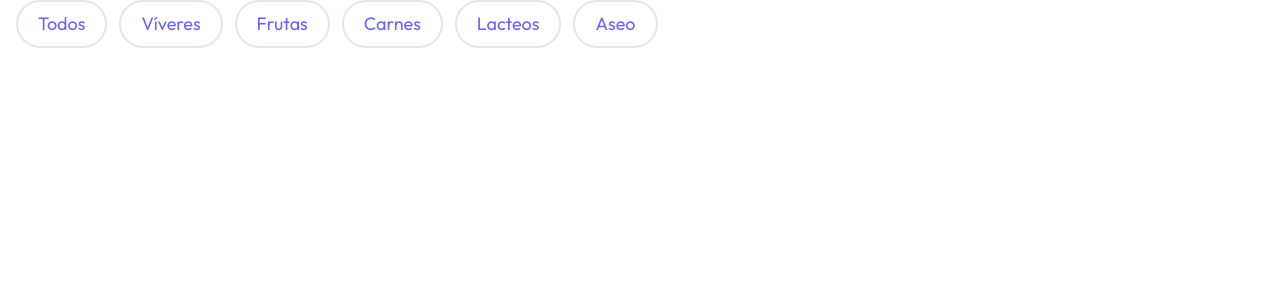
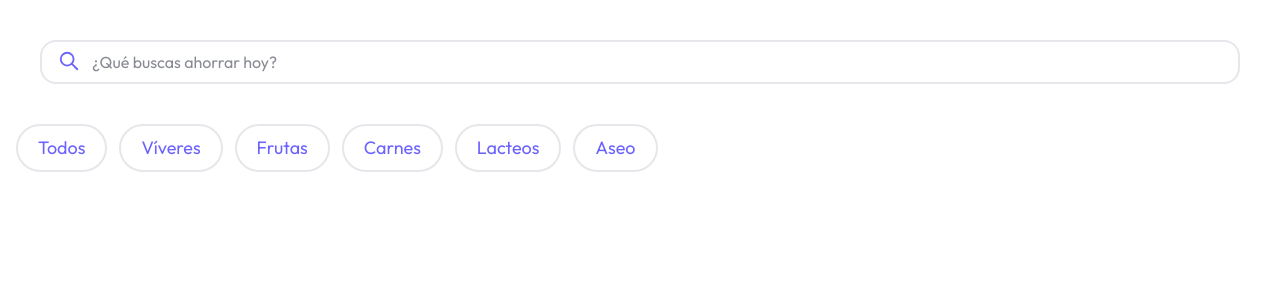
Before and after one commit to Gabriand/El-Dato, a React (Vite) app: page / in a window 1280 px wide. Shown: the top 300 px of the page. Built offline with nearby package versions, Linux system fonts and the light colour scheme.

Commit message:
ui: diseño de la busqueda

```diff
--- a/src/pages/Home.jsx
+++ b/src/pages/Home.jsx
@@ -1,8 +1,33 @@
 export default function Home() {
     return (
         <main>
-            <div className="mx-4 overflow-x-auto">
-                <ul className="flex text-primary gap-3 min-w-max sm:text-base lg:text-lg">
+            <div className="m-5 lg:m-10 py-2 p-4 border-2 border-surface rounded-2xl flex gap-3 has-focus:border-primary has-focus:bg-tone">
+                <svg
+                    className="text-primary"
+                    width="22px"
+                    height="22px"
+                    viewBox="0 0 24 24"
+                    fill="none"
+                    xmlns="http://www.w3.org/2000/svg"
+                >
+                    <path
+                        d="M14.9536 14.9458L21 21M17 10C17 13.866 13.866 17 10 17C6.13401 17 3 13.866 3 10C3 6.13401 6.13401 3 10 3C13.866 3 17 6.13401 17 10Z"
+                        stroke="currentColor"
+                        stroke-width="2"
+                        stroke-linecap="round"
+                        stroke-linejoin="round"
+                    />
+                </svg>
+                <input
+                    type="search"
+                    name="busqueda"
+                    id="busqueda"
+                    placeholder="¿Qué buscas ahorrar hoy?"
+                    className="flex-1 outline-none"
+                />
+            </div>
+            <div className="px-4 overflow-x-auto">
+                <ul className="flex text-primary gap-3 min-w-max lg:text-lg">
                     <li className="shrink-0 border-2 border-surface px-5 py-2 rounded-full hover:text-bg hover:bg-primary">
                         Todos
                     </li>
```
